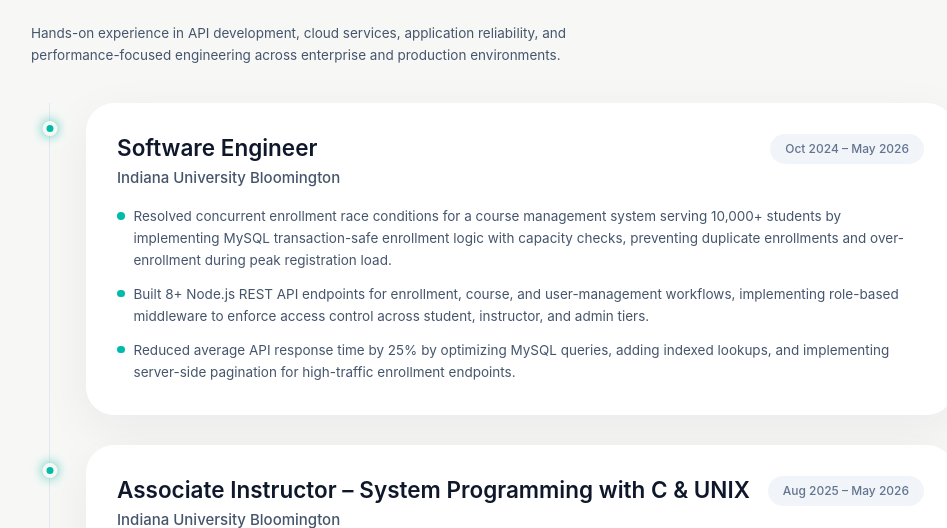
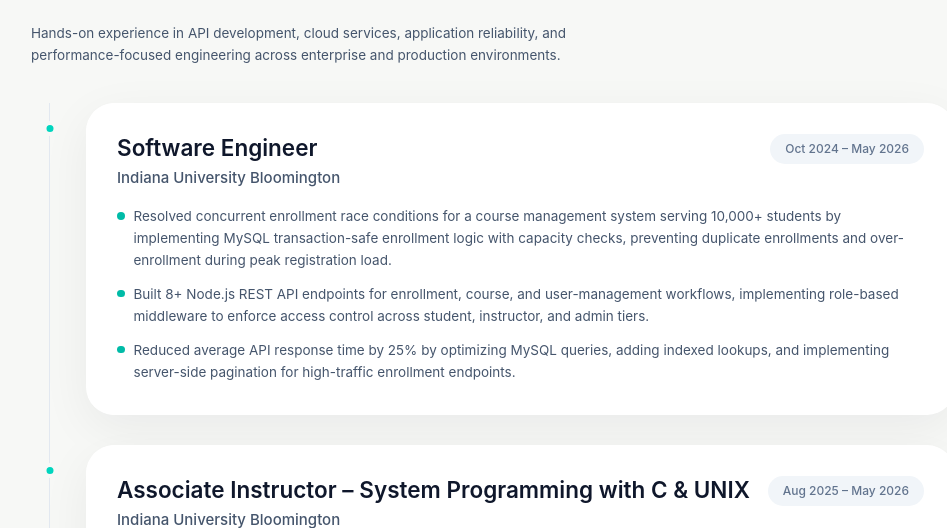
Before and after one commit to sahithireddys/sahithireddys.github.io, a React (Vite) app: page / in a window 1280 px wide. Shown: the part 2027-2555 px from the top of the page, without its empty margins (147-1094 px from the left). Built offline with nearby package versions, Linux system fonts and the light colour scheme.

Commit message:
Fix index condition for experience section styling

```diff
--- a/src/components/ExperienceSection.jsx
+++ b/src/components/ExperienceSection.jsx
@@ -21,7 +21,7 @@ export default function ExperienceSection({ experiences }) {
           >
             <div
               className={`absolute top-6 -left-8 md:-left-12 -translate-x-1/2 rounded-full border-4 border-[#f7f8f6] ${
-                index < 2
+                index < 0
                   ? "h-5 w-5 bg-teal-500 shadow-[0_0_12px_rgba(20,184,166,0.8)]"
                   : "h-5 w-5 bg-teal-400"
               }`}
```
